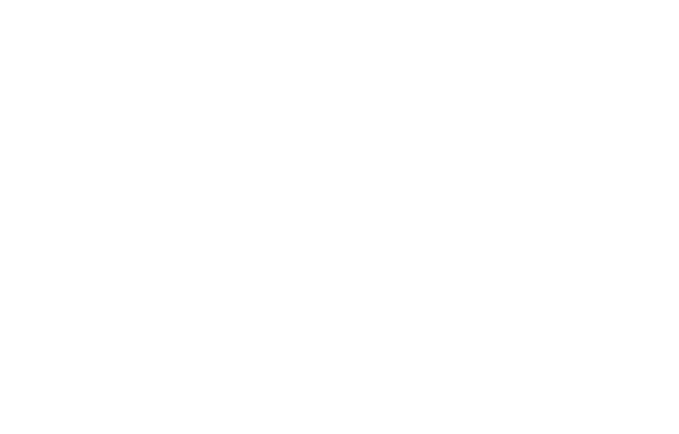
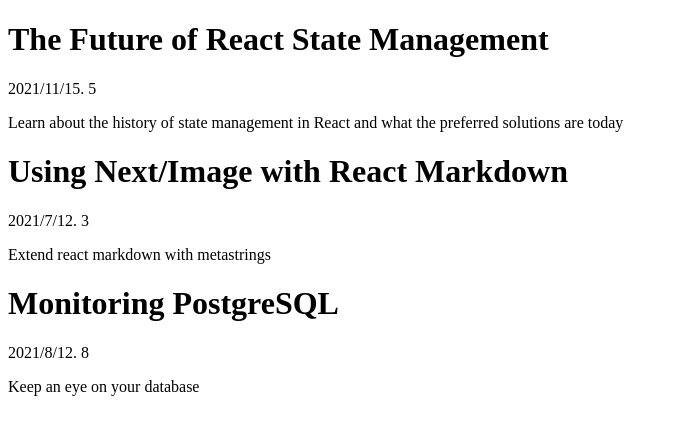
Before and after one commit to Prajwalad101/personal-blog, a Next.js app: page / in a window 1280 px wide. Shown: the top 434 px of the page, without its empty margins (0-679 px from the left). Built offline with nearby package versions, Linux system fonts and the light colour scheme.

Commit message:
add dummy-data and render it using posts component

```diff
--- /dev/null
+++ b/components/content/post.js
@@ -0,0 +1,14 @@
+function Post(props) {
+  const { title, excerpt, date, readTime } = props;
+  return (
+    <div>
+      <h1>{title}</h1>
+      <p>
+        {date}. {readTime}
+      </p>
+      <p>{excerpt}</p>
+    </div>
+  );
+}
+
+export default Post;
--- /dev/null
+++ b/components/content/posts.js
@@ -0,0 +1,21 @@
+import Post from './post';
+import dummyData from '../../utils/dummy-data';
+import { getUniqueId } from '../../utils/postFunctions';
+
+function Posts() {
+  return (
+    <div>
+      {dummyData.map((post) => (
+        <Post
+          title={post.title}
+          excerpt={post.excerpt}
+          date={post.date}
+          readTime={post.readTime}
+          key={getUniqueId(post)}
+        />
+      ))}
+    </div>
+  );
+}
+
+export default Posts;
--- a/pages/index.js
+++ b/pages/index.js
@@ -1,4 +1,5 @@
 import Head from 'next/head';
+import Posts from '../components/content/posts';
 
 export default function Home() {
   return (
@@ -7,6 +8,7 @@
         <title>Create Next App</title>
         <link rel='icon' href='/favicon.ico' />
       </Head>
+      <Posts />
     </div>
   );
 }
--- /dev/null
+++ b/utils/dummy-data.js
@@ -0,0 +1,23 @@
+const dummyData = [
+  {
+    title: 'The Future of React State Management',
+    excerpt:
+      'Learn about the history of state management in React and what the preferred solutions are today',
+    date: '2021/11/15',
+    readTime: '5',
+  },
+  {
+    title: 'Using Next/Image with React Markdown',
+    excerpt: 'Extend react markdown with metastrings',
+    date: '2021/7/12',
+    readTime: '3',
+  },
+  {
+    title: 'Monitoring PostgreSQL',
+    excerpt: 'Keep an eye on your database',
+    date: '2021/8/12',
+    readTime: '8',
+  },
+];
+
+export default dummyData;
--- /dev/null
+++ b/utils/postFunctions.js
@@ -0,0 +1,6 @@
+export function getUniqueId({ title, date, readTime }) {
+  const firstLetterWord = title.match(/\b(\w)/g).join('');
+
+  const id = firstLetterWord + date + readTime;
+  return id;
+}
```
